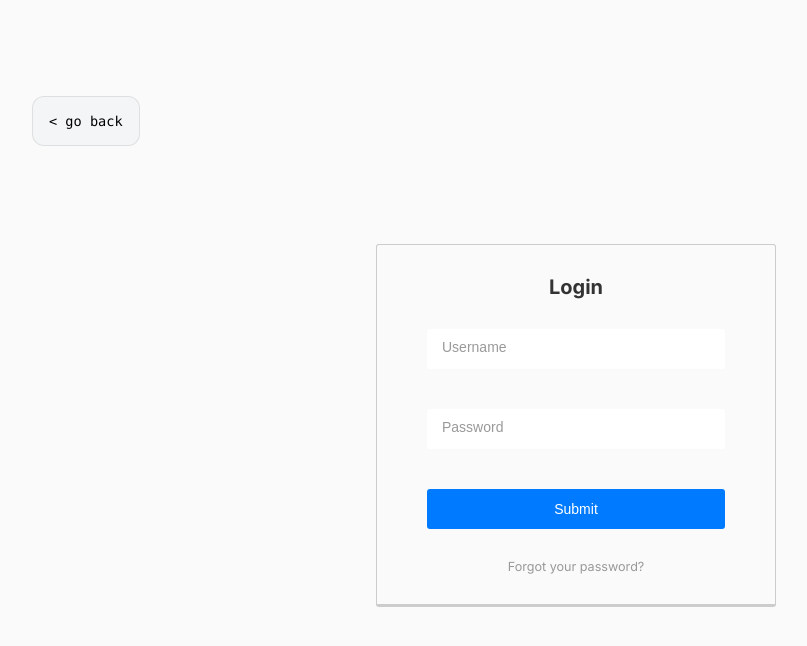
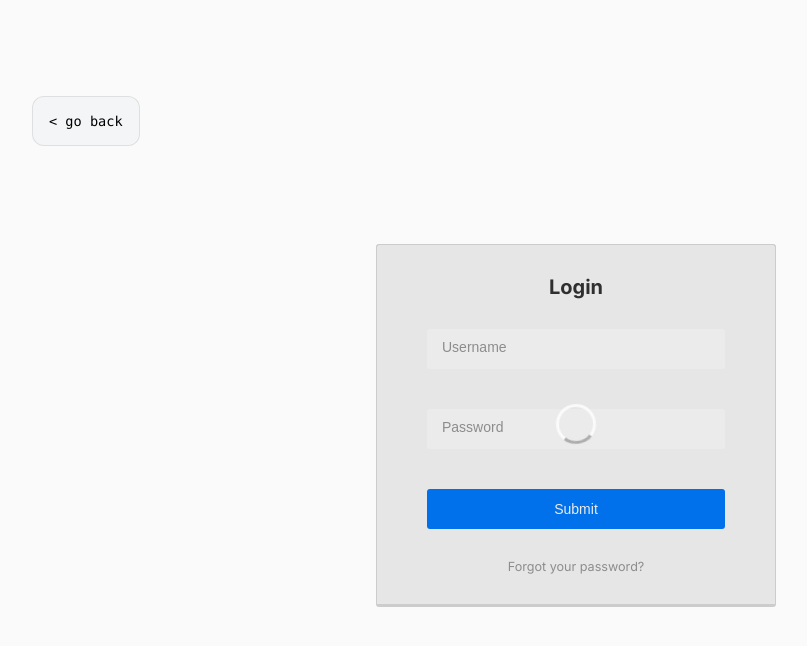
Before and after one commit to GianfrancoCorrea/challenge-front, a Next.js app: page /login in a window 1280 px wide. Shown: the top 646 px of the page, without its empty margins (64-871 px from the left). Built offline with nearby package versions, Linux system fonts and the light colour scheme.

Commit message:
feat(Loading) testing deploy styles

```diff
--- a/src/app/login/components/LoginForm.tsx
+++ b/src/app/login/components/LoginForm.tsx
@@ -85,7 +85,7 @@ export default function LoginForm() {
 
             <ForgotPassword>Forgot your password?</ForgotPassword>
 
-            {isLoading && <Loading />}
+            <Loading />
         </Form>
     );
 }
```
